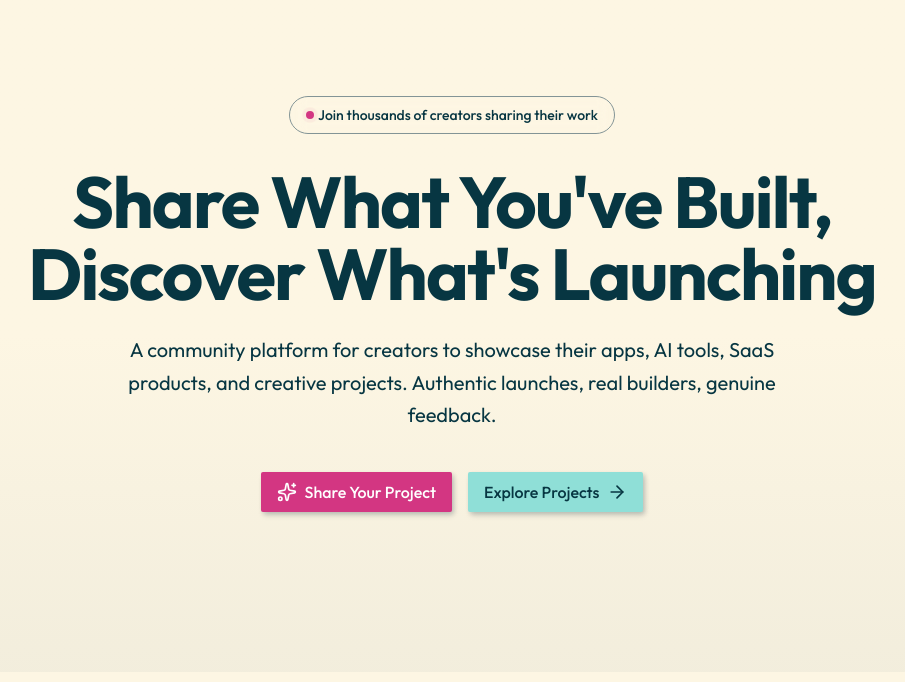
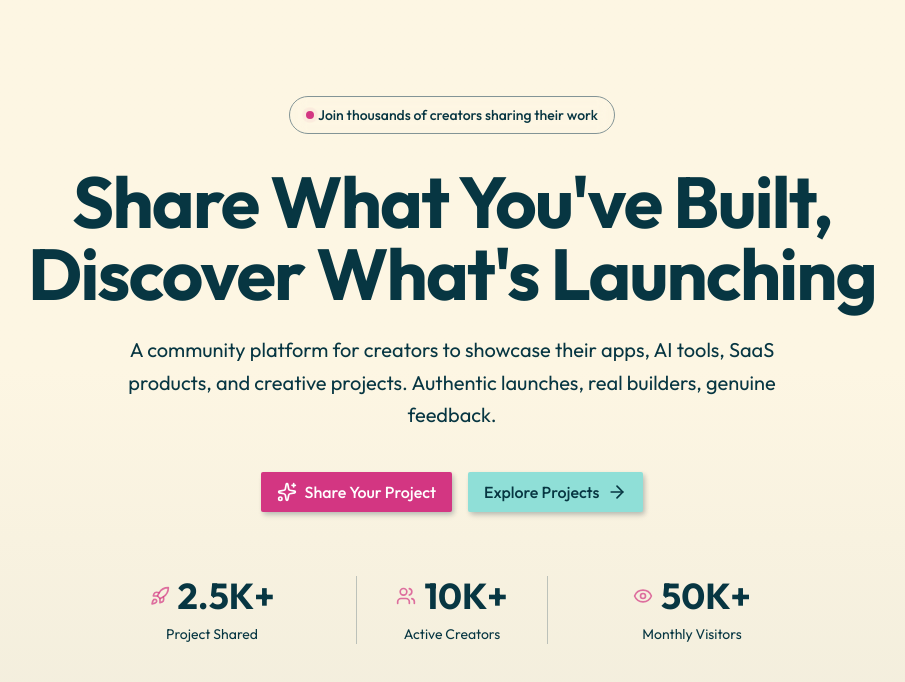
Before and after one commit to AyushDeuja/ProjectShare-Nextjs, a Next.js app: page / in a window 1280 px wide. Shown: the top 682 px of the page, without its empty margins (188-1093 px from the left). Built offline with nearby package versions, Linux system fonts and the light colour scheme.

Commit message:
stats card created

```diff
--- a/components/landing-page/hero-section.tsx
+++ b/components/landing-page/hero-section.tsx
@@ -1,7 +1,14 @@
 import Link from "next/link";
 import { Badge } from "../ui/badge";
 import { Button } from "../ui/button";
-import { ArrowRightIcon, SparklesIcon } from "lucide-react";
+import {
+  ArrowRightIcon,
+  EyeIcon,
+  RocketIcon,
+  SparklesIcon,
+  UsersIcon,
+} from "lucide-react";
+import StatsCard from "./stats-card";
 
 const LiveBadge = () => {
   return (
@@ -19,6 +26,25 @@ const LiveBadge = () => {
     </Badge>
   );
 };
+
+const statsData = [
+  {
+    icon: RocketIcon,
+    value: "2.5K+",
+    label: "Project Shared",
+  },
+  {
+    icon: UsersIcon,
+    value: "10K+",
+    label: "Active Creators",
+    hasBorder: true,
+  },
+  {
+    icon: EyeIcon,
+    value: "50K+",
+    label: "Monthly Visitors",
+  },
+];
 
 export const HeroSection = () => {
   return (
@@ -53,6 +79,11 @@ export const HeroSection = () => {
               </Link>
             </Button>
           </div>
+          <div className="grid grid-cols-1 sm:grid-cols-3 gap-8 sm:gap-12 max-w-2xl w-full">
+            {statsData.map((stat) => (
+              <StatsCard key={stat.label} {...stat} />
+            ))}
+          </div>
         </div>
       </div>
     </section>
--- /dev/null
+++ b/components/landing-page/stats-card.tsx
@@ -0,0 +1,24 @@
+import { cn } from "@/lib/utils";
+import { Icon, LucideIcon } from "lucide-react";
+
+export default function StatsCard({
+  icon: Icon,
+  value,
+  label,
+  hasBorder,
+}: {
+  icon: LucideIcon;
+  value: string;
+  label: string;
+  hasBorder?: boolean;
+}) {
+  return (
+    <div className={cn("space-y-2", hasBorder && "border-x border-border/50")}>
+      <div className="flex items-center justify-center gap-2">
+        <Icon className="size-5 text-primary/70" />
+        <p className="text-3xl sm:text-4xl font-bold">{value}</p>
+      </div>
+      <p className="text-sm text-muted-foreground">{label}</p>
+    </div>
+  );
+}
```
